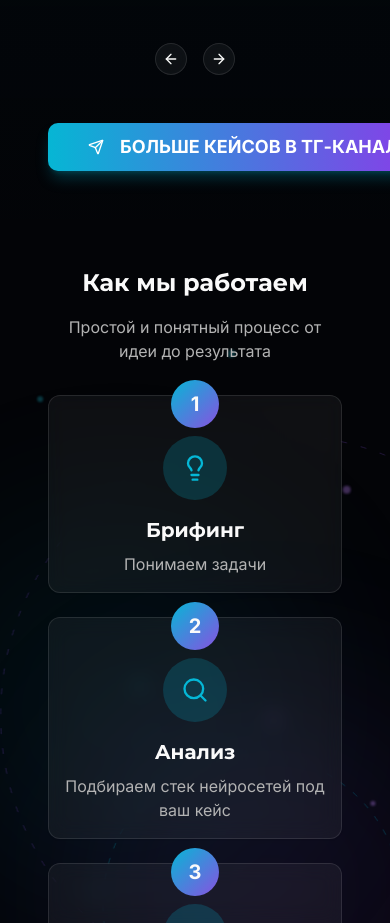
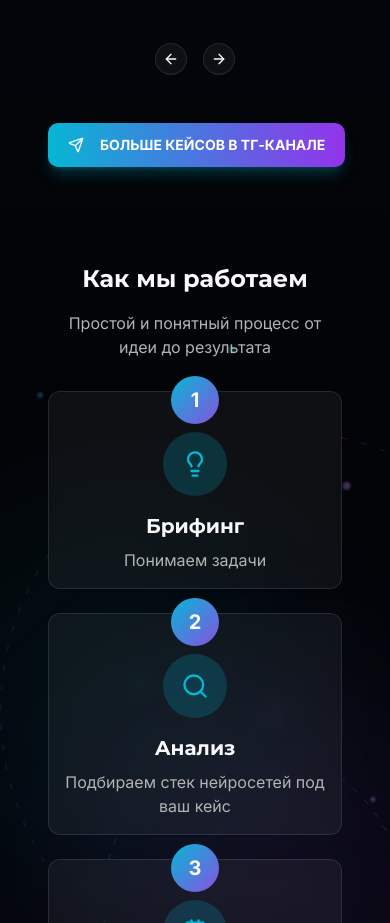
Before and after one commit to pr-poehali-dev/ai-landing-stani, a React (Vite) app: page / in a window 390 px wide. Shown: the part 5060-5983 px from the top of the page. Built offline with nearby package versions, Linux system fonts and the light colour scheme.

Commit message:
адаптируй также кнопку "Больше кейсов в ТГ-канале" в мобильной версии, чтобы она не выходила за границы

```diff
--- a/src/components/sections/CasesSection.tsx
+++ b/src/components/sections/CasesSection.tsx
@@ -102,7 +102,7 @@ export function CasesSection() {
         <div className="text-center mt-12">
           <Button
             size="lg"
-            className="bg-gradient-to-r from-cyan-500 to-purple-600 hover:from-cyan-600 hover:to-purple-700 text-white font-bold text-lg px-10 py-6 shadow-lg shadow-primary/25 hover:shadow-primary/40 transition-all duration-300 hover:scale-105"
+            className="bg-gradient-to-r from-cyan-500 to-purple-600 hover:from-cyan-600 hover:to-purple-700 text-white font-bold text-sm sm:text-lg px-5 sm:px-10 py-4 sm:py-6 shadow-lg shadow-primary/25 hover:shadow-primary/40 transition-all duration-300 hover:scale-105"
             asChild
           >
             <a href="https://t.me/stanistudio" target="_blank" rel="noopener noreferrer">
```
